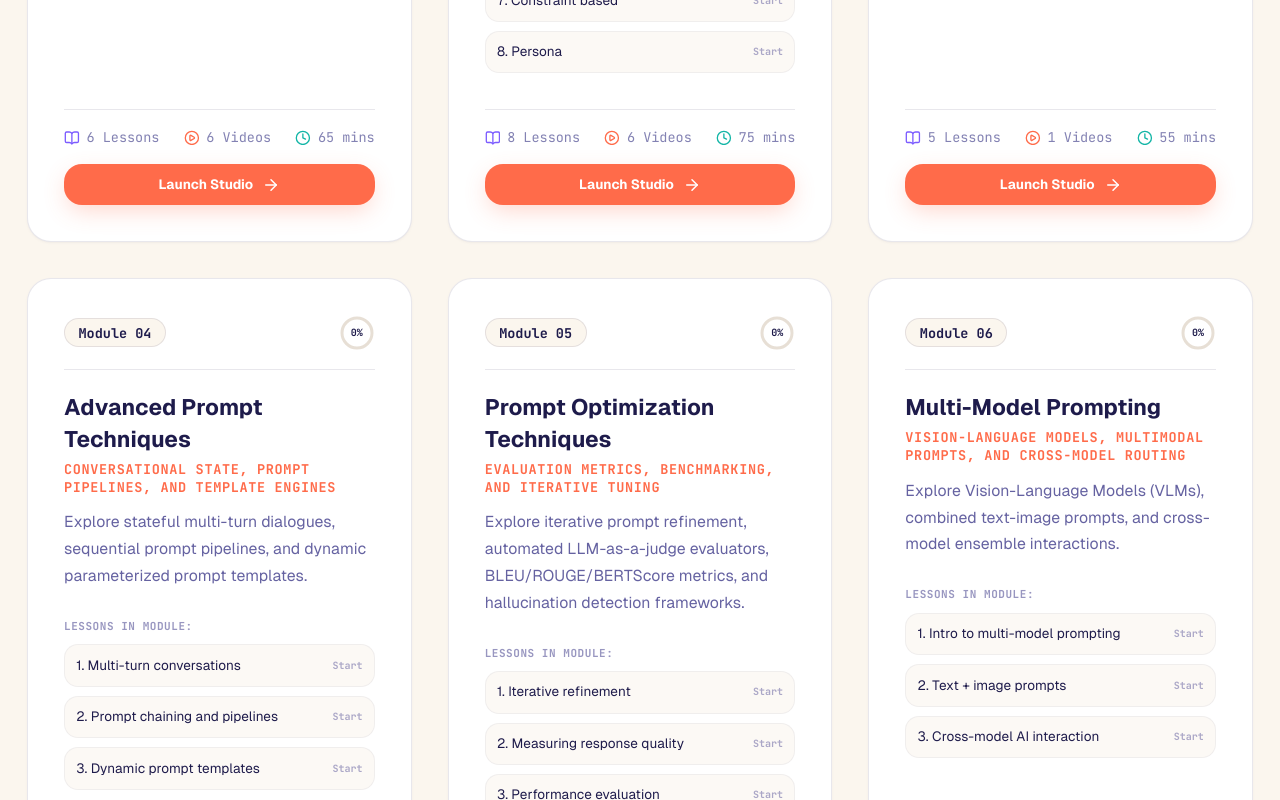
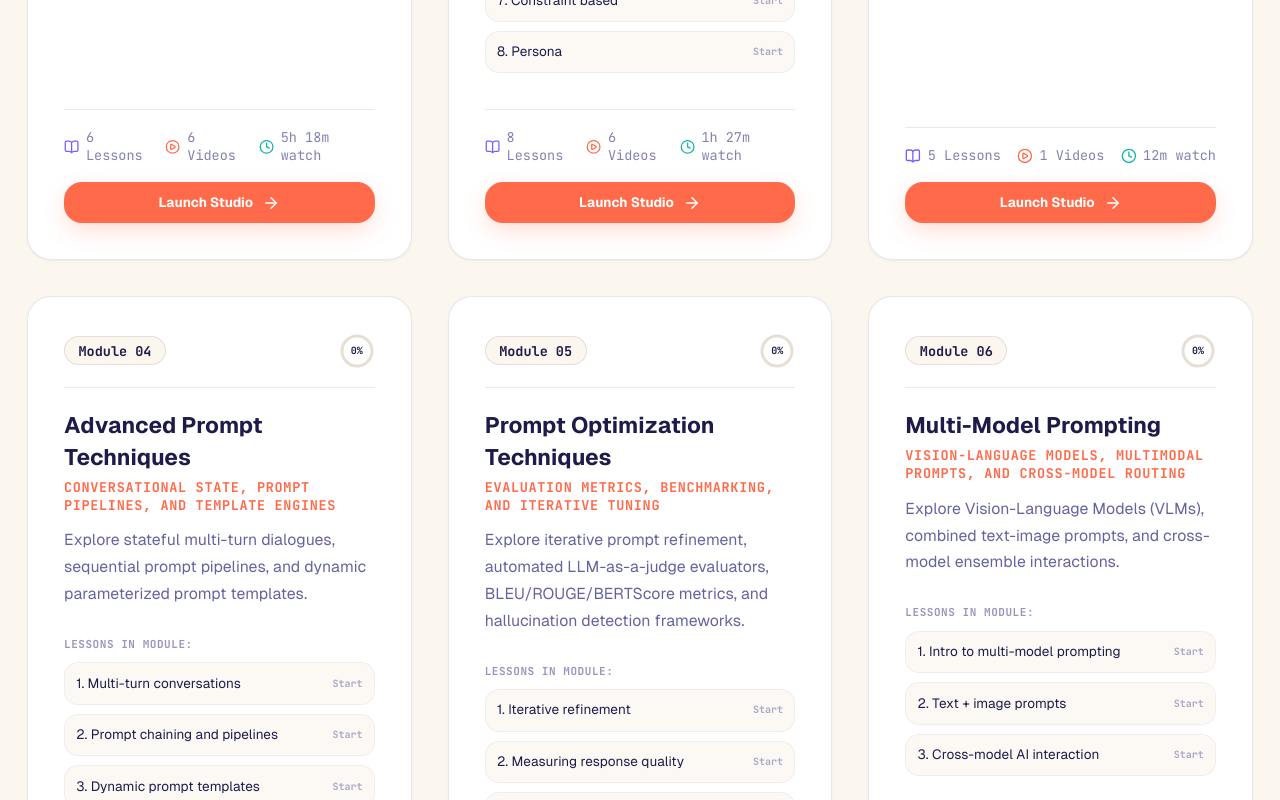
Before and after one commit to N-AVTEJ/Promptfordge, a Next.js app: page /academy in a window 1280 px wide. Shown: the part 1400-2200 px from the top of the page. Built offline with nearby package versions, Linux system fonts and the light colour scheme.

Commit message:
feat: add AcademyGrid component for curriculum modules and progress tracking

```diff
--- a/components/academy/academy-grid.tsx
+++ b/components/academy/academy-grid.tsx
@@ -215,9 +215,9 @@ export function AcademyGrid() {
                       <PlayCircle className="h-3.5 w-3.5 text-coral" />
                       <span>{module.videoCount ?? 0} Videos</span>
                     </span>
-                    <span className="flex items-center gap-1.5" title={`Duration: ${module.duration}`}>
+                    <span className="flex items-center gap-1.5" title={`Total watch time: ${module.totalWatchTime || module.duration}`}>
                       <Clock className="h-3.5 w-3.5 text-teal" />
-                      <span>{module.duration}</span>
+                      <span>{module.totalWatchTime || module.duration}</span>
                     </span>
                   </div>
 
```
